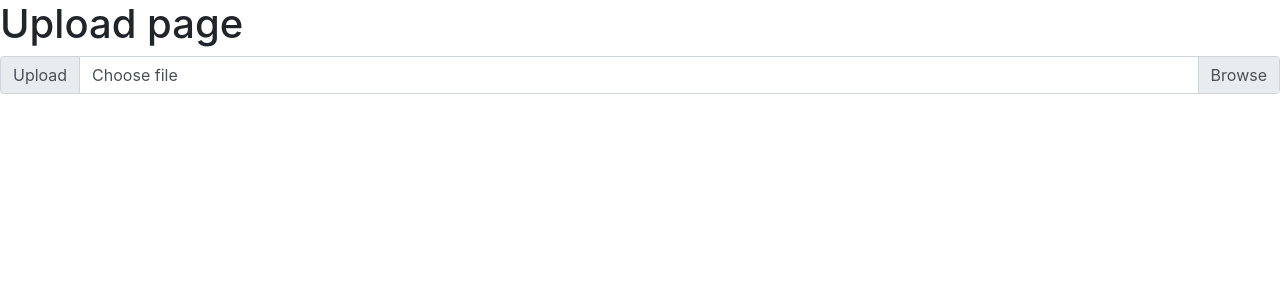
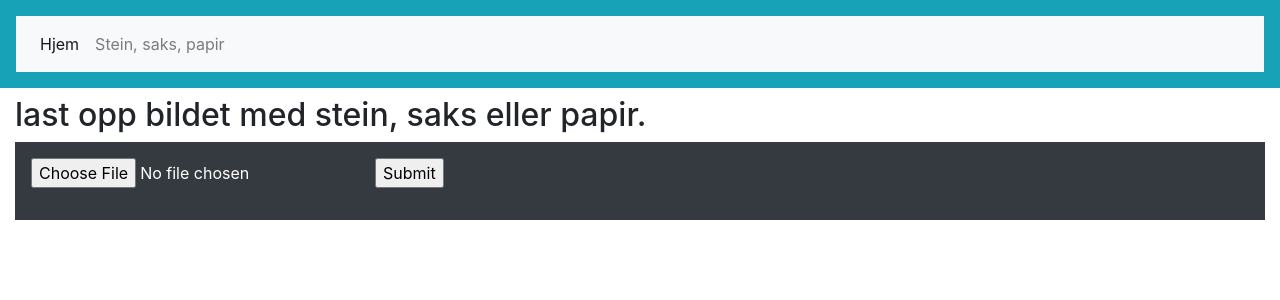
Before and after one commit to 577799/dat158-ml-oblig2, a Flask app: template templates/upload.html in a window 1280 px wide. Shown: the top 300 px of the page. Run offline with Flask 2, Linux system fonts and the light colour scheme; the template is opened without the code that fills it, so the values that code supplies are empty; some libraries are stand-ins or nearby versions.

Commit message:
bruker kan laste opp en fil

```diff
--- a/app.py
+++ b/app.py
@@ -1,6 +1,22 @@
-from flask import Flask, render_template
+from flask import Flask, render_template, request, redirect
+#from werkzeug import secure_filename
+
 app = Flask(__name__)
 
 @app.route('/')
 def index():
-    return render_template("upload.html")
+    return redirect("/upload")
+
+@app.route('/upload')
+def upload_file():
+   return render_template("upload.html")
+
+@app.route('/uploader', methods = ['GET', 'POST'])
+def upload_files():
+   if request.method == 'POST':
+      f = request.files['file']
+      f.save(f.filename)
+      return 'file uploaded successfully'
+
+if __name__ == '__main__':
+   app.run(debug = True)
--- a/templates/index.html
+++ b/templates/index.html
@@ -5,7 +5,28 @@
     <title>{% block title %}{% endblock %}</title>
   </head>
   <body>
+    <div class="p-3 mb-2 bg-info text-white">
+    <nav class="navbar navbar-expand-lg navbar-light bg-light">
+
+      <button class="navbar-toggler" type="button" data-toggle="collapse" data-target="#navbarNav" aria-controls="navbarNav" aria-expanded="false" aria-label="Toggle navigation">
+        <span class="navbar-toggler-icon"></span>
+      </button>
+      <div class="collapse navbar-collapse" id="navbarNav">
+        <ul class="navbar-nav">
+          <li class="nav-item active">
+            <a class="nav-link" href="#">Hjem <span class="sr-only">(current)</span></a>
+          </li>
+          <li class="nav-item">
+            <a class="nav-link" href="/upload">Stein, saks, papir</a>
+          </li>
+
+        </ul>
+      </div>
+    </nav>
+  </div>
+    <div class="container-fluid">
     {% block content %}{% endblock %}
+  </div>
   </body>
 <script src="https://code.jquery.com/jquery-3.5.1.slim.min.js" integrity="sha384-DfXdz2htPH0lsSSs5nCTpuj/zy4C+OGpamoFVy38MVBnE+IbbVYUew+OrCXaRkfj" crossorigin="anonymous"></script>
       <script>window.jQuery || document.write('<script src="../assets/js/vendor/jquery.slim.min.js"><\/script>')</script><script src="../assets/dist/js/bootstrap.bundle.min.js"></script>
--- a/templates/upload.html
+++ b/templates/upload.html
@@ -1,16 +1,16 @@
 {% extends "index.html" %}
 {% block title %} upload page {% endblock %}
 {% block content %}
-<h1>Upload page</h1>
+<h2> last opp bildet med stein, saks eller papir.</h2>
+
+<div class="p-3 mb-2 bg-dark text-white">
+<form action = "http://localhost:5000/uploader" method = "POST" enctype = "multipart/form-data">
 <div class="input-group mb-3">
     <div class="input-group-prepend">
-      <span class="input-group-text" id="inputGroupFileAddon01">Upload</span>
-    </div>
-    <div class="custom-file">
-      <input type="file" class="custom-file-input" id="inputGroupFile01" aria-describedby="inputGroupFileAddon01">
-      <label class="custom-file-label" for="inputGroupFile01">Choose file</label>
+      <input type = "file" name = "file" />
+      <input type = "submit"/>
     </div>
   </div>
+</form>
 </div>
-
 {% endblock %}
```
Also changed, not shown: 1 other file.
